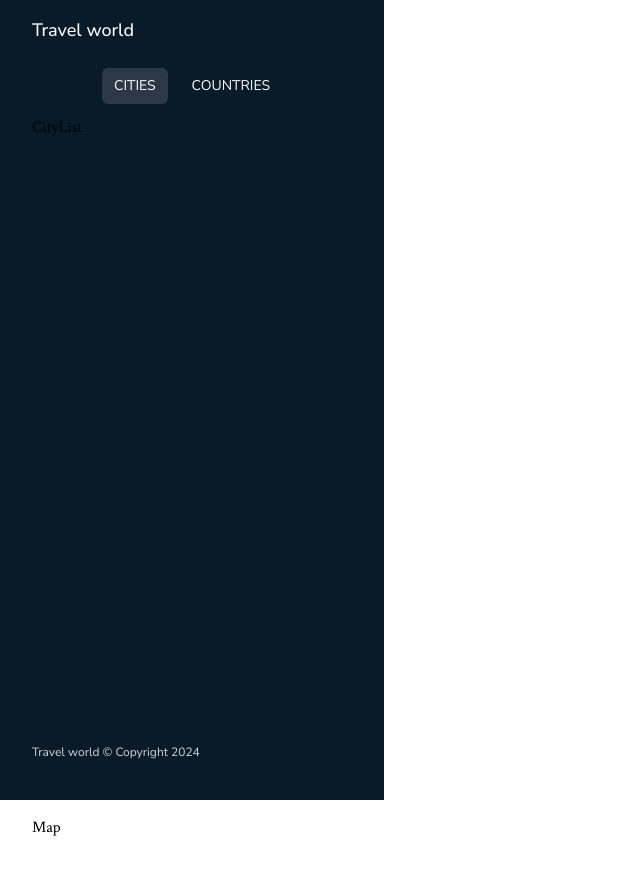
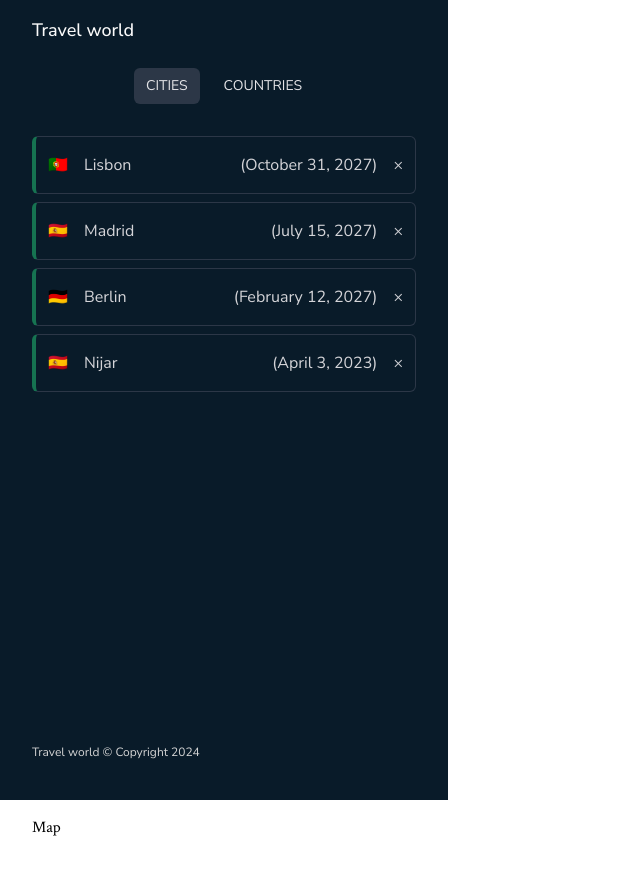
Before and after one commit to shifachaus/travel-world, a React (Vite) app: page /app/cities in a window 1280 px wide. Shown: the top 874 px of the page, without its empty margins (0-640 px from the left). Built offline with nearby package versions, Linux system fonts and the light colour scheme; data requests are answered from the project's data file.

Commit message:
fetch and display cities

```diff
--- a/src/App.jsx
+++ b/src/App.jsx
@@ -4,8 +4,32 @@ import PageNotFound from "./pages/PageNotFound";
 import Login from "./pages/Login";
 import AppLayout from "./pages/AppLayout";
 import CityList from "./components/CityList";
+import { useEffect, useState } from "react";
+
+const BASE_URL = "http://localhost:9000";
 
 const App = () => {
+  const [cities, setCities] = useState([]);
+  const [isLoading, setIsLoading] = useState(false);
+
+  useEffect(() => {
+    async function fetchCities() {
+      try {
+        setIsLoading(true);
+        const res = await fetch(`${BASE_URL}/cities`);
+        const data = await res.json();
+
+        setCities(data);
+      } catch (err) {
+        alert("There was an error loading data...", err.message);
+      } finally {
+        setIsLoading(false);
+      }
+    }
+
+    fetchCities();
+  }, []);
+
   return (
     <BrowserRouter>
       <Routes>
@@ -14,7 +38,10 @@ const App = () => {
         <Route path="*" element={<PageNotFound />} />
         <Route path="app" element={<AppLayout />}>
           <Route index element={<Navigate replace to="cities" />} />
-          <Route path="cities" element={<CityList />} />
+          <Route
+            path="cities"
+            element={<CityList cities={cities} isLoading={isLoading} />}
+          />
           <Route path="countries" element={<p>list of countries</p>} />
           <Route path="form" element={<p>Form</p>} />
         </Route>
--- a/src/components/AppNav.jsx
+++ b/src/components/AppNav.jsx
@@ -2,8 +2,8 @@ import { NavLink } from "react-router-dom";
 
 const AppNav = () => {
   return (
-    <nav className="mt-6 mb-3">
-      <ul className="list-none flex items-center justify-center  gap-3  text-white ">
+    <nav className="mt-6 mb-8">
+      <ul className="list-none flex items-center justify-center  gap-3  text-zinc-200 ">
         <li className="flex">
           <NavLink
             to="cities"
--- /dev/null
+++ b/src/components/CityItem.jsx
@@ -0,0 +1,27 @@
+const formatDate = (date) =>
+  new Intl.DateTimeFormat("en", {
+    day: "numeric",
+    month: "long",
+    year: "numeric",
+  }).format(new Date(date));
+
+const CityItem = ({ city }) => {
+  const { cityName, emoji, date, id, position } = city;
+  return (
+    <li
+      className="text-zinc-300 font cursor-pointer  py-4 px-3 rounded-md flex justify-between gap-4 mb-2
+	border border-l-4 border-l-primary border-t-[#2C3747] border-b-[#2C3747] border-r-[#2C3747] hover:bg-[#2C3747]"
+    >
+      <div className="flex gap-4 items-center">
+        <span className="">{emoji}</span>
+        <h3 className="">{cityName}</h3>
+      </div>
+      <div className="flex gap-4 items-center">
+        <time className="">({formatDate(date)})</time>
+        <button className="cursor-pointer">&times;</button>
+      </div>
+    </li>
+  );
+};
+
+export default CityItem;
--- a/src/components/CityList.jsx
+++ b/src/components/CityList.jsx
@@ -1,7 +1,18 @@
-import React from "react";
+import CityItem from "./CityItem";
+import Spinner from "./Spinner";
 
-const CityList = () => {
-  return <ul>CityList</ul>;
+const CityList = ({ cities, isLoading }) => {
+  if (isLoading) {
+    return <Spinner />;
+  }
+
+  return (
+    <ul>
+      {cities?.map((city) => {
+        return <CityItem city={city} key={city.id} />;
+      })}
+    </ul>
+  );
 };
 
 export default CityList;
--- a/src/components/Sidebar.jsx
+++ b/src/components/Sidebar.jsx
@@ -5,7 +5,7 @@ import AppNav from "./AppNav";
 
 const Sidebar = () => {
   return (
-    <aside className="relative h-screen  py-4 px-8 bg-[#091B29] max-w-sm  ">
+    <aside className="relative h-screen  py-4 px-8 bg-[#091B29] max-w-md ">
       <Logo />
       <AppNav />
 
--- /dev/null
+++ b/src/components/Spinner.jsx
@@ -0,0 +1,5 @@
+const Spinner = () => {
+  return <div>Spinner</div>;
+};
+
+export default Spinner;
```
